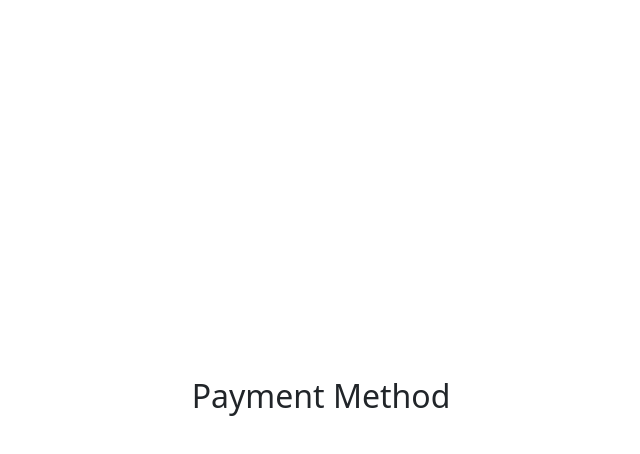
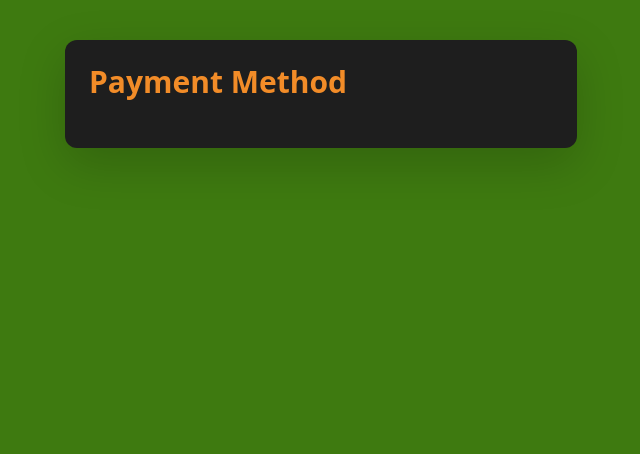
Before and after one commit to theopitsi-hue/STiSE-Project-UNIWA, a React (Create React App) app in the folder Springroll-Client/: page /payment in a window 1280 px wide. Shown: the top 454 px of the page, without its empty margins (319-959 px from the left). Built offline with nearby package versions, Linux system fonts and the light colour scheme.

Commit message:
style(payment): add container and header layout

```diff
--- a/Springroll-Client/src/pages/Payment/Payment.jsx
+++ b/Springroll-Client/src/pages/Payment/Payment.jsx
@@ -4,10 +4,12 @@ const Payment = () => {
     const [method, setMethod] = useState("card");
 
     return (
-    <div>
-      <h2>
+        <div className="min-h-screen w-full flex justify-center items-start py-10 bg-springGreenDark">
+            <div className="w-full max-w-lg bg-[#1e1e1e] p-6 rounded-xl shadow-lg">
+                <h2 className="text-3xl font-semibold text-springOrange mb-6">
                     Payment Method
                 </h2>
+            </div>
         </div>
     );
 };
```
Lines whose indentation alone changed are shown as unchanged.
